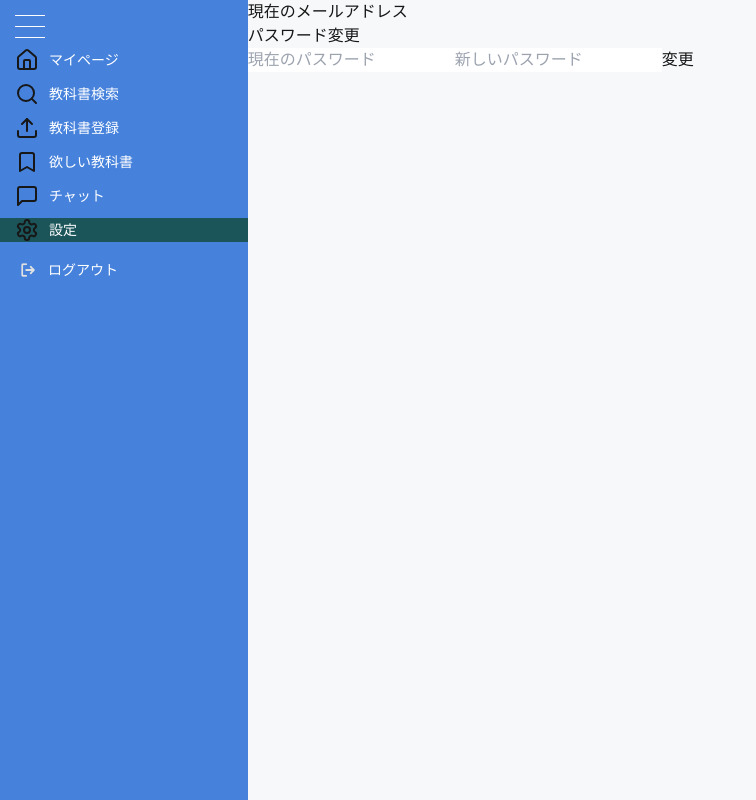
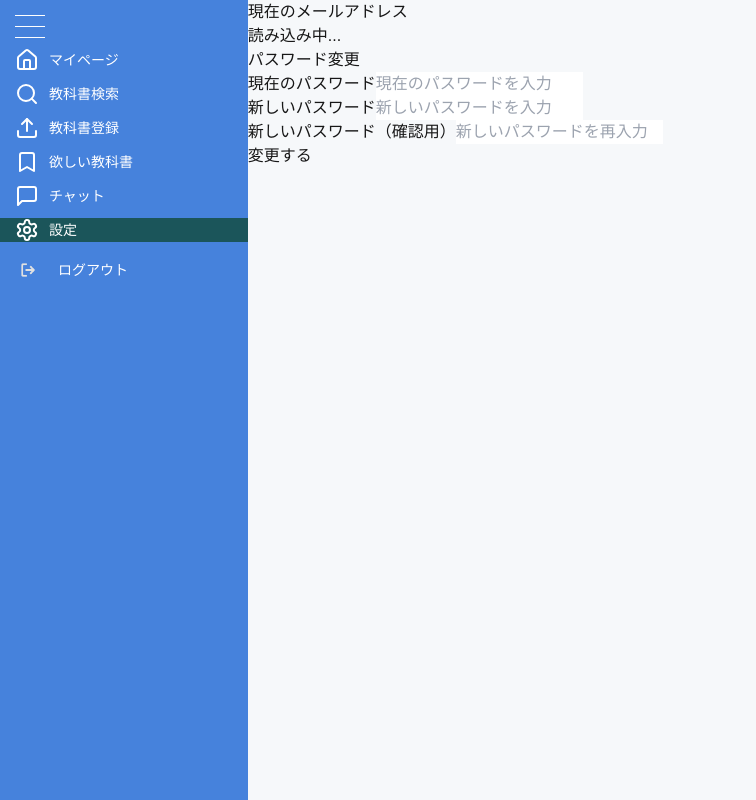
Before and after one commit to kcs655/yuzu-lu2, a Next.js app: page /setting in a window 1280 px wide. Shown: the whole page, without its empty margins (0-756 px from the left). Built offline with nearby package versions, Linux system fonts and the light colour scheme; no server answers.

Commit message:
サイドバーとパスワード変更

```diff
--- a/src/app/(main)/layout.tsx
+++ b/src/app/(main)/layout.tsx
@@ -3,9 +3,15 @@ import { FC, ReactNode, useState } from "react";
 import Link from "next/link";
 import { usePathname, useRouter } from "next/navigation";
 import { supabase } from "../../../lib/supabase";
-import { UploadedImage } from "../../../styles/icon";
 import styles from "./Layout.module.css";
-import { House, Settings, Search, Upload, MessageSquare, Bookmark, } from "lucide-react";
+import {
+  House,
+  Settings,
+  Search,
+  Upload,
+  MessageSquare,
+  Bookmark,
+} from "lucide-react";
 
 type Props = {
   children: ReactNode;
@@ -21,32 +27,32 @@ const navigations: Navigation[] = [
   {
     pageName: "マイページ",
     path: "/mypage",
-    icon: <House />,
+    icon: <House color="white" />,
   },
   {
     pageName: "教科書検索",
     path: "/search",
-    icon: <Search />,
+    icon: <Search color="white" />,
   },
   {
     pageName: "教科書登録",
     path: "/register-textbook",
-    icon: <Upload />,
+    icon: <Upload color="white" />,
   },
   {
     pageName: "欲しい教科書",
     path: "/wish-list",
-    icon: <Bookmark />,
+    icon: <Bookmark color="white" />,
   },
   {
     pageName: "チャット",
     path: "/chats",
-    icon: <MessageSquare />,
+    icon: <MessageSquare color="white" />,
   },
   {
     pageName: "設定",
     path: "/setting",
-    icon: <Settings />,
+    icon: <Settings color="white" />,
   },
 ];
 
@@ -114,6 +120,16 @@ const Layout: FC<Props> = ({ children }) => {
           style={{ cursor: "pointer", marginTop: "auto", padding: "1rem" }}
           onClick={() => setShowLogoutConfirm(true)}
         >
+          {/* 画像アイコンを常に表示 */}
+          <img
+            src="/images/exit.png"
+            alt="Exit Icon"
+            style={{
+              width: "24px",
+              height: "24px",
+              marginRight: menuOpen ? "8px" : "0",
+            }}
+          />
           {menuOpen && (
             <p
               className={styles.pageName}
@@ -123,15 +139,6 @@ const Layout: FC<Props> = ({ children }) => {
                 margin: 0,
               }}
             >
-              <img
-                src="/images/exit.png"
-                alt="Exit Icon"
-                style={{
-                  width: "24px",
-                  height: "24px",
-                  marginRight: "8px",
-                }}
-              />
               ログアウト
             </p>
           )}
--- a/src/app/components/setting/password.tsx
+++ b/src/app/components/setting/password.tsx
@@ -1,18 +1,20 @@
 "use client";
 
-import { useState, useEffect } from 'react';
+import { useState, useEffect } from "react";
 import { useRouter } from "next/navigation";
-import { supabase } from '../../../../lib/supabase';
+import { supabase } from "../../../../lib/supabase";
 
 // メールアドレス表示コンポーネント
 export const ShowEmail = () => {
-  const [email, setEmail] = useState('');
+  const [email, setEmail] = useState("");
 
   useEffect(() => {
     const fetchUser = async () => {
-      const { data: { user } } = await supabase.auth.getUser();
+      const {
+        data: { user },
+      } = await supabase.auth.getUser();
       if (user) {
-        setEmail(user?.email ?? '');
+        setEmail(user?.email ?? "");
       }
     };
 
@@ -20,9 +22,13 @@ export const ShowEmail = () => {
   }, []);
 
   return (
-    <div>
-      <h1>現在のメールアドレス</h1>
-      <p>{email}</p>
+    <div className="bg-white rounded-lg shadow-md p-6 mb-6">
+      <h2 className="text-xl font-semibold text-gray-800 mb-4">
+        現在のメールアドレス
+      </h2>
+      <p className="text-gray-600 px-4 py-2 bg-gray-50 rounded-md">
+        {email || "読み込み中..."}
+      </p>
     </div>
   );
 };
@@ -30,11 +36,20 @@ export const ShowEmail = () => {
 // パスワード変更コンポーネント
 export const ChangePassword = () => {
   const router = useRouter();
-  const [oldPassword, setOldPassword] = useState('');
-  const [newPassword, setNewPassword] = useState('');
-  const [message, setMessage] = useState('');
+  const [oldPassword, setOldPassword] = useState("");
+  const [newPassword, setNewPassword] = useState("");
+  const [confirmPassword, setConfirmPassword] = useState(""); // 確認用パスワード追加
+  const [message, setMessage] = useState("");
+  const [isSuccess, setIsSuccess] = useState(false);
 
   const handleChangePassword = async () => {
+    // 新しいパスワードと確認用パスワードが一致するかチェック
+    if (newPassword !== confirmPassword) {
+      setMessage("新しいパスワードと確認用パスワードが一致しません。");
+      setIsSuccess(false);
+      return;
+    }
+
     try {
       const { error } = await supabase.auth.updateUser({
         password: newPassword,
@@ -42,33 +57,101 @@ export const ChangePassword = () => {
 
       if (error) {
         setMessage(error.message);
+        setIsSuccess(false);
       } else {
-        setMessage('パスワードを変更しました。');
+        setMessage("パスワードを変更しました。");
+        setIsSuccess(true);
+        setOldPassword(""); // 成功したら入力欄をクリア
+        setNewPassword("");
+        setConfirmPassword("");
+        setTimeout(() => {
           router.refresh();
           router.push("/mypage");
+        }, 2000);
       }
     } catch (error) {
-      setMessage('エラーが発生しました。');
+      setMessage("エラーが発生しました。");
+      setIsSuccess(false);
     }
   };
 
   return (
+    <div className="bg-white rounded-lg shadow-md p-6">
+      <h2 className="text-xl font-semibold text-gray-800 mb-6">
+        パスワード変更
+      </h2>
+      <div className="space-y-4">
         <div>
-      <h1>パスワード変更</h1>
+          <label
+            htmlFor="currentPassword"
+            className="block text-sm font-medium text-gray-700 mb-1"
+          >
+            現在のパスワード
+          </label>
           <input
+            id="currentPassword"
             type="password"
-        placeholder="現在のパスワード"
             value={oldPassword}
             onChange={(e) => setOldPassword(e.target.value)}
+            className="w-full px-4 py-2 border border-gray-300 rounded-md focus:ring-2 focus:ring-yellow-500 focus:border-yellow-500 outline-none transition-colors"
+            placeholder="現在のパスワードを入力"
           />
+        </div>
+
+        <div>
+          <label
+            htmlFor="newPassword"
+            className="block text-sm font-medium text-gray-700 mb-1"
+          >
+            新しいパスワード
+          </label>
           <input
+            id="newPassword"
             type="password"
-        placeholder="新しいパスワード"
             value={newPassword}
             onChange={(e) => setNewPassword(e.target.value)}
+            className="w-full px-4 py-2 border border-gray-300 rounded-md focus:ring-2 focus:ring-yellow-500 focus:border-yellow-500 outline-none transition-colors"
+            placeholder="新しいパスワードを入力"
           />
-      <button onClick={handleChangePassword}>変更</button>
-      <p>{message}</p>
+        </div>
+
+        <div>
+          <label
+            htmlFor="confirmPassword"
+            className="block text-sm font-medium text-gray-700 mb-1"
+          >
+            新しいパスワード（確認用）
+          </label>
+          <input
+            id="confirmPassword"
+            type="password"
+            value={confirmPassword}
+            onChange={(e) => setConfirmPassword(e.target.value)}
+            className="w-full px-4 py-2 border border-gray-300 rounded-md focus:ring-2 focus:ring-yellow-500 focus:border-yellow-500 outline-none transition-colors"
+            placeholder="新しいパスワードを再入力"
+          />
+        </div>
+
+        <button
+          onClick={handleChangePassword}
+          className="w-full bg-yellow-500 text-white py-2 px-4 rounded-md hover:brightness-110 transition-all disabled:opacity-50 disabled:cursor-not-allowed"
+          disabled={!oldPassword || !newPassword || !confirmPassword}
+        >
+          変更する
+        </button>
+
+        {message && (
+          <div
+            className={`mt-4 p-4 rounded-md ${
+              isSuccess
+                ? "bg-green-50 text-green-800"
+                : "bg-red-50 text-red-800"
+            }`}
+          >
+            {message}
+          </div>
+        )}
+      </div>
     </div>
   );
 };
```
Also changed, not shown: styles/icon.tsx (deleted, +0 -42 lines). Lines whose indentation alone changed are shown as unchanged.
